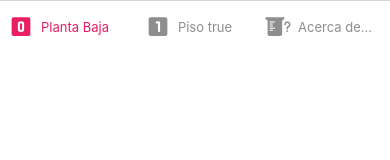
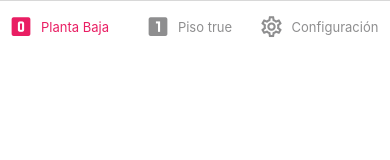
Before and after one commit to 71walceli/UAE-DemoDomotica-ReactNative, a React Native app in the folder App/: screen / in a window 390 px wide. Shown: the top 160 px of the page. Built offline with nearby package versions, Linux system fonts and the light colour scheme; no server answers.

Commit message:
Agregados tiempos de cooldown
Misc
- Opción de configuración con ícono correcto

```diff
--- a/App/App.js
+++ b/App/App.js
@@ -19,6 +19,10 @@ export default function App() {
     sala: 1,
     puerta: 0,
   });
+  const cooldownTimeouts = {
+    puerta: 10000,
+    ascensor: 7000,
+  }
   const [config, setConfig] = React.useState({
     apiAddress: "192.168.0.100",
   });
@@ -34,7 +38,7 @@ export default function App() {
     return () => clearInterval(timeout);
   }, [ready]);
 
-  const handleControlChange = (control, value, onCooldown) => {
+  const handleControlChange = (control, value) => {
     const numberValue = Number(value);
     const fetchUrl =
       ([
@@ -49,7 +53,7 @@ export default function App() {
       (["ascensor"].includes(control) &&
         `http://${config.apiAddress}/ascensor?piso=${1 + numberValue}`) ||
       (["puerta"].includes(control) &&
-        `http://${config.apiAddress}/abrirPuerta`);
+        `http://${config.apiAddress}/${controls.puerta ? "cerrar" : "abrir"}Puerta`);
     if (!fetchUrl) return;
     fetch(fetchUrl)
       .then((response) => response.json())
@@ -59,17 +63,6 @@ export default function App() {
         } else {
           setControls((actualValues) => {
             console.log({ [control]: value });
-            if (!onCooldown && control === "ascensor") {
-              setTimeout(
-                () => handleControlChange(control, !value, true),
-                15000
-              );
-            } else if (!onCooldown && control === "puerta") {
-              setTimeout(
-                () => handleControlChange(control, !value, true),
-                7000
-              );
-            }
             return {
               ...actualValues,
               [control]: value,
@@ -90,7 +83,7 @@ export default function App() {
   return (
     <>
       <AppContext.Provider
-        value={{ controls, handleControlChange, config, setConfig }}
+        value={{ controls, handleControlChange, config, setConfig, cooldownTimeouts }}
       >
         <View style={styles.centerElements}>
           <View style={styles.fullSize}>
@@ -132,13 +125,13 @@ export default function App() {
                   }}
                 />
                 <Tabs.Screen
-                  name="Configuracióón"
+                  name="Configuración"
                   component={Config}
                   options={{
-                    tabBarLabel: "Acerca de...",
+                    tabBarLabel: "Configuración",
                     tabBarIcon: ({ color, size }) => (
                       <MaterialCommunityIcons
-                        name="beaker-question"
+                        name="cog-outline"
                         color={color}
                         size={size}
                       />
```
